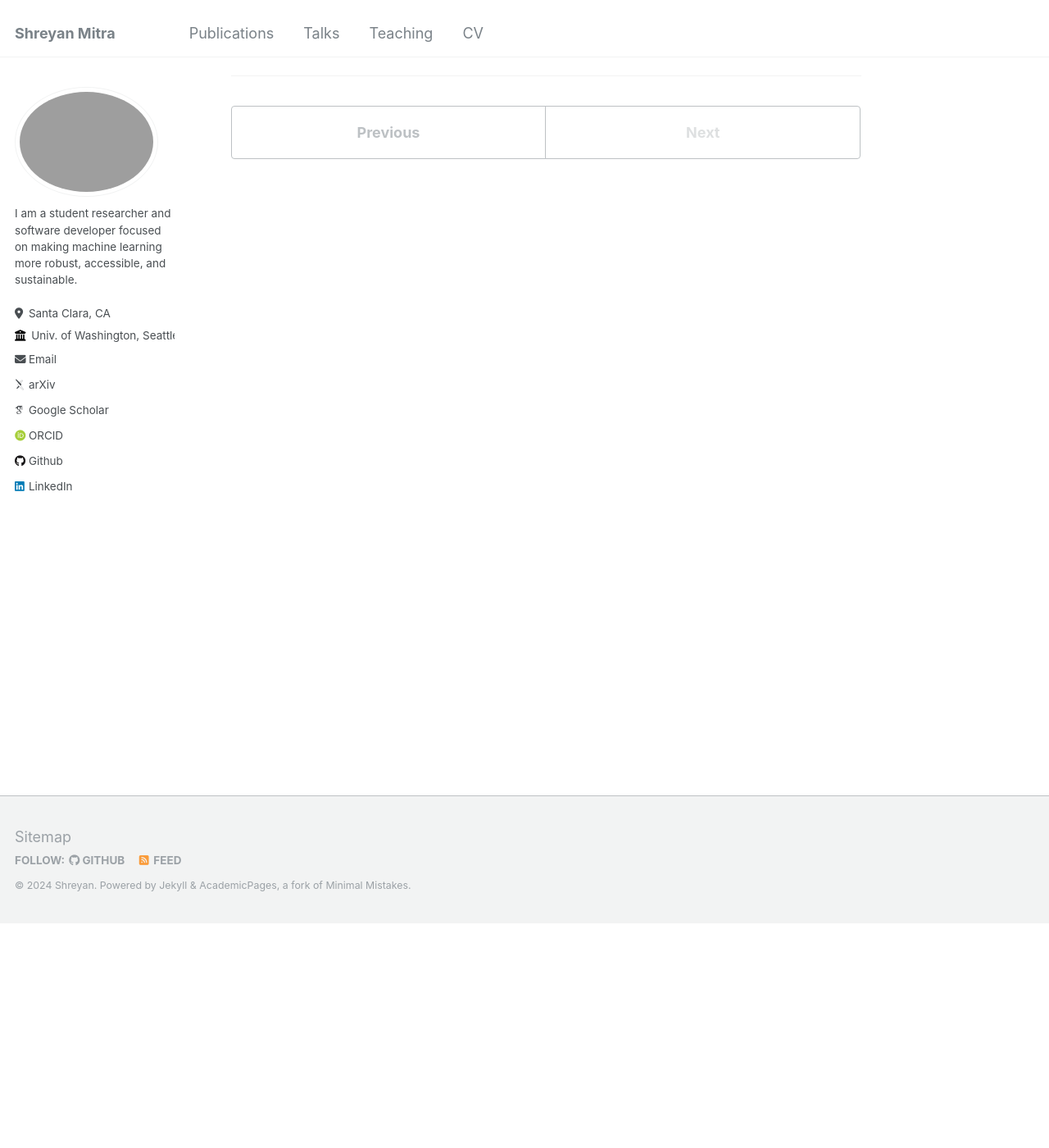
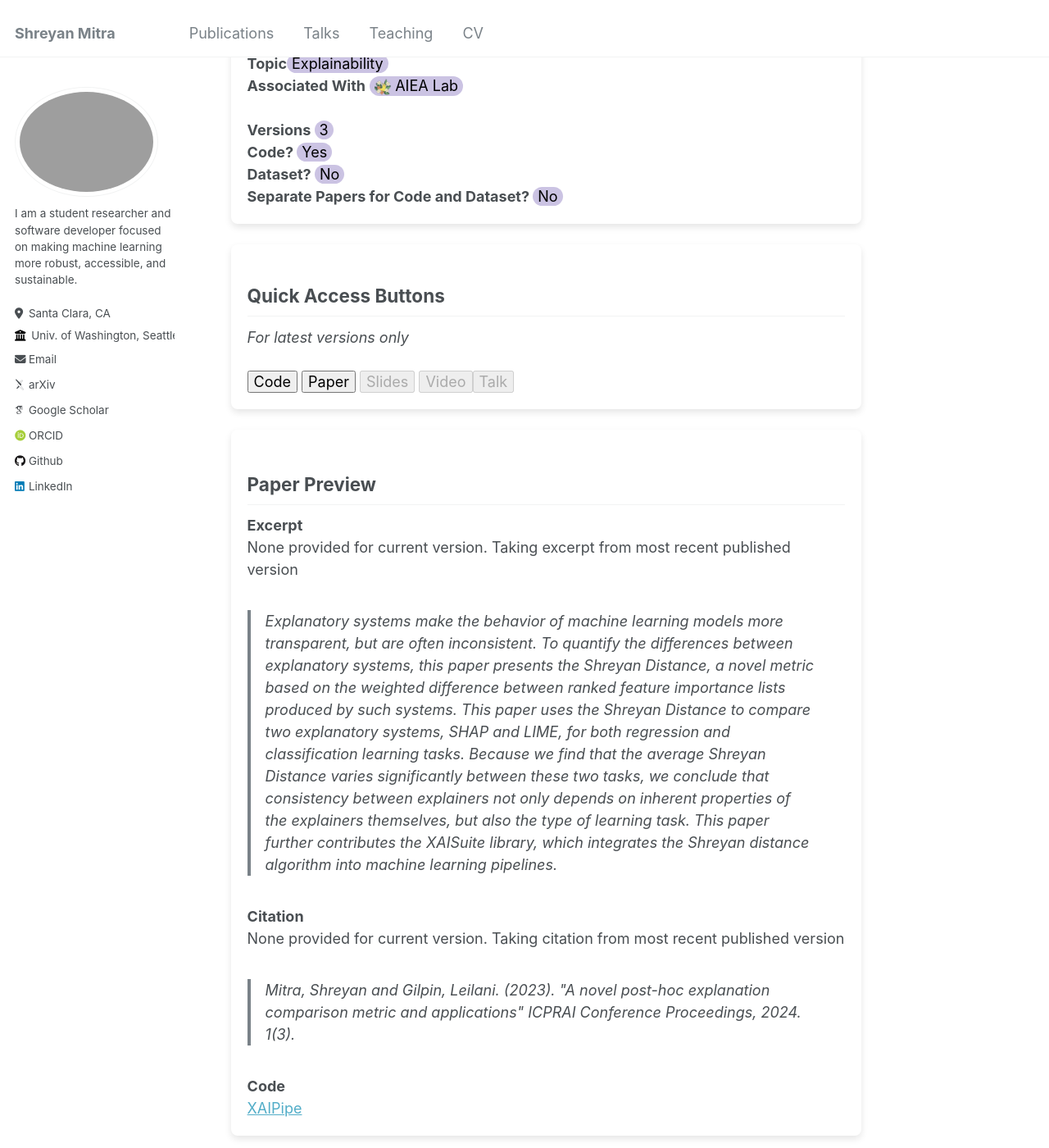
Before and after one commit to shreyanmitra/shreyanmitra.github.io, a Jekyll site: the page built from _publications/nonsense-apriori-detection-of-hallucinations-in-llms.md, in a window 1280 px wide and 1400 px high, scrolled down 274 px. Shown: the whole window at 82% size. Built offline with Jekyll 4.4.1, drawn with Linux system fonts in a browser that asks for light colours; some web fonts are replaced; some of the changed text lies outside the part shown.

Commit message:
Update nonsense-apriori-detection-of-hallucinations-in-llms.md

```diff
--- a/_publications/nonsense-apriori-detection-of-hallucinations-in-llms.md
+++ b/_publications/nonsense-apriori-detection-of-hallucinations-in-llms.md
@@ -2,9 +2,48 @@
 title: "Nonsense: A priori Detection of Hallucinations in LLMs"
 collection: publications
 permalink: /publication/nonsense-apriori-detection-of-hallucinations-in-llms
-excerpt: <i>No excerpt provided</i>
+excerpt: <i>Nothing here yet</i>
 date: 2024-11-18
 venue: 'Github Proceedings'
 paperurl: 'www.google.com'
 citation: 'Mitra,S and Gilpin, L. (2023). &quot;A novel post-hoc explanation comparison metric and applications&quot; <i>ICPRAI Conference Proceedings, 2024</i>. 1(3).'
 ---
+<div style="background-color: white; box-shadow: 0 4px 8px rgba(0, 0, 0, 0.1); padding: 20px; padding-top: 4px; border-radius: 8px; min-width:600px;margin-bottom: 25px">
+<h2>At a Glance</h2>
+<b>Publication Venue</b><button style='border-radius:12px;background-color:rgb(203, 195, 227);border:none'> ICPRAI</button> <button style='border-radius:12px;background-color:rgb(203, 195, 227);border:none'> Arxiv </button><br>
+<b>Publication Status</b> <button style='border-radius:12px;background-color:rgb(203, 195, 227);border:none'> Working Paper </button> <br> <b>Part of</b> <button style='border-radius:12px;background-color:rgb(203, 195, 227);border:none'>ML Robustness</button> <button style='border-radius:12px;background-color:rgb(203, 195, 227);border:none'>ML Accessibility</button> <br> <b>Topic</b><button style='border-radius:12px;background-color:rgb(203, 195, 227);border:none'> Explainability </button><br><b>Associated With</b> <button onclick="location.href='http://aiea-lab.github.io'" style='border-radius:12px;background-color:rgb(203, 195, 227);border:none'> <img src='../files/AIEALogo.png' style='height:20px;'/>  AIEA Lab</button>
+<br>
+<br>
+<b>Versions </b>
+<button style='border-radius:12px;background-color:rgb(203, 195, 227);border:none'>3</button><br>
+<b>Code? </b><button style='border-radius:12px;background-color:rgb(203, 195, 227);border:none'> Yes </button><br>
+<b>Dataset? </b><button style='border-radius:12px;background-color:rgb(203, 195, 227);border:none'> No </button><br>
+<b>Separate Papers for Code and Dataset? </b><button style='border-radius:12px;background-color:rgb(203, 195, 227);border:none'> No </button>
+</div>
+<div style="background-color: white; box-shadow: 0 4px 8px rgba(0, 0, 0, 0.1); padding: 20px; padding-top: 4px; border-radius: 8px; min-width:600px;margin-bottom: 25px">
+<h2>Quick Access Buttons </h2>
+<i>For latest versions only</i>
+<br>
+<br>
+<button>Code</button> <button>Paper</button> <button disabled>Slides</button> <button disabled>Video</button><button disabled>Talk</button></div>
+<div style="background-color: white; box-shadow: 0 4px 8px rgba(0, 0, 0, 0.1); padding: 20px; padding-top: 8px; border-radius: 8px; min-width:600px;margin-bottom: 25px">
+<h2>Paper Preview</h2>
+<b>Excerpt</b>
+<br>None provided for current version. Taking excerpt from most recent published version
+<blockquote>Explanatory systems make the behavior of machine learning models more transparent, but are often inconsistent. To quantify the differences between explanatory systems, this paper presents the Shreyan Distance, a novel metric based on the weighted difference between ranked feature importance lists produced by such systems. This paper uses the Shreyan Distance to compare two explanatory systems, SHAP and LIME, for both regression and classification learning tasks. Because we find that the average Shreyan Distance varies significantly between these two tasks, we conclude that consistency between explainers not only depends on inherent properties of the explainers themselves, but also the type of learning task. This paper further contributes the XAISuite library, which integrates the Shreyan distance algorithm into machine learning pipelines.</blockquote>
+<b>Citation</b>
+<br>None provided for current version. Taking citation from most recent published version
+<blockquote>Mitra, Shreyan and Gilpin, Leilani. (2023). &quot;A novel post-hoc explanation comparison metric and applications&quot; <i>ICPRAI Conference Proceedings, 2024</i>. 1(3). </blockquote>
+<b>Code</b>
+<br>
+<a href="https://github.com/shreyanmitra/XAIPipe">XAIPipe</a>
+</div>
+<div style="background-color: white; box-shadow: 0 4px 8px rgba(0, 0, 0, 0.1); padding: 20px; padding-top: 8px; border-radius: 8px; min-width:600px;margin-bottom: 25px">
+<h2> History </h2>
+<b>Previous Published Versions of This Paper</b>
+<ol>
+<li>
+<u>The XAISuite framework and the implications of explanatory system dissonance </u> (preprint Arxiv 2023) <br> </li>
+<li> <u> A novel post-hoc explanation comparison metric and applications </u> (preprint Arxiv 2023 and published ICPRAI 2024) </li> </ol><br>
+<b>Archived Code</b> <br> <a href="github.com/11301858/XAISuite"> XAISuite </a>
+</div>
```
